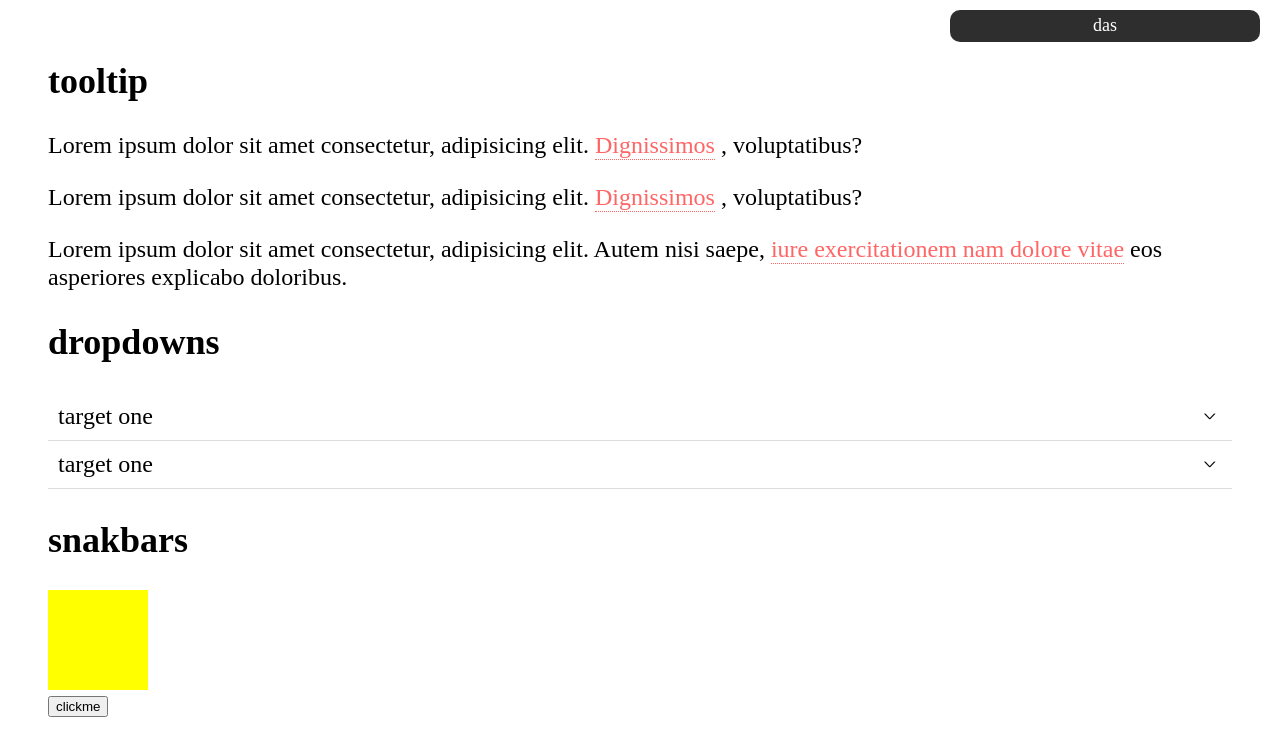
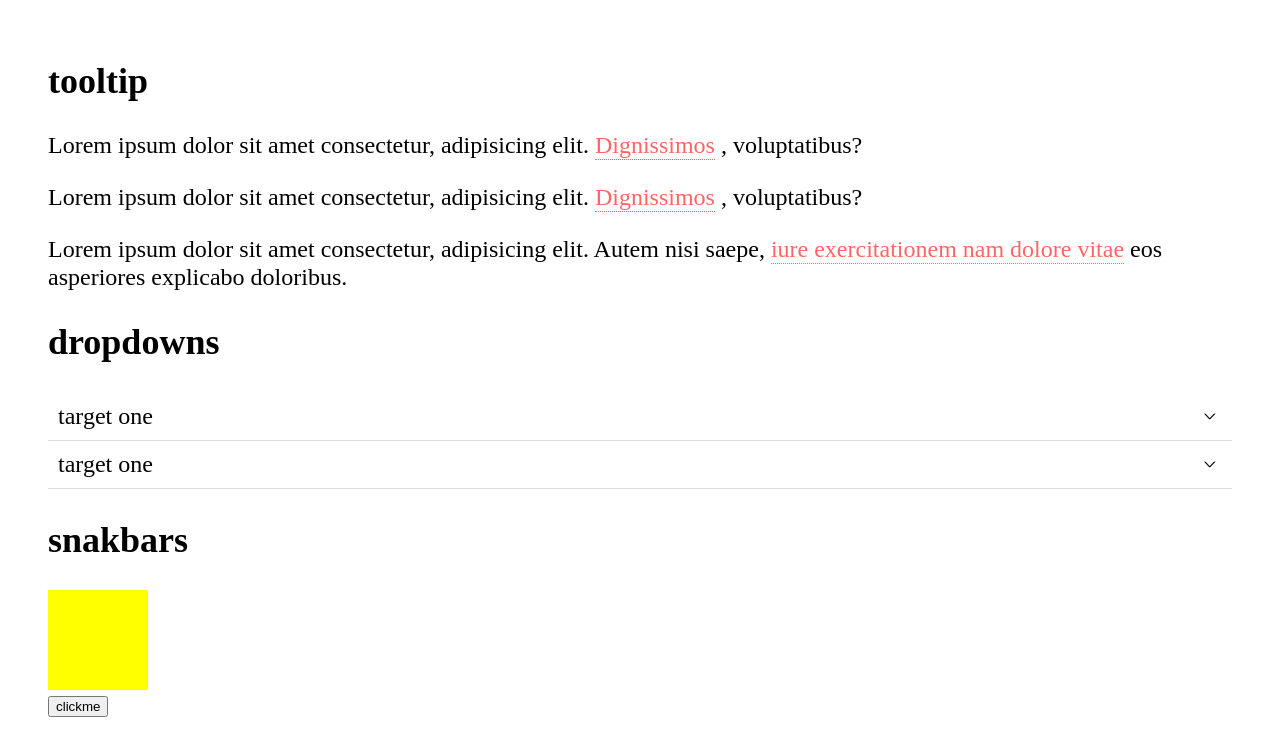
Before and after one commit to kratos619/uilib, a website built with webpack: page dist/index.html in a window 1280 px wide. Built offline with nearby package versions, Linux system fonts and the light colour scheme.

Commit message:
style fixed added

```diff
--- a/src/index.js
+++ b/src/index.js
@@ -3,18 +3,13 @@ import Dropdown from './ui-material/js/dropdown';
 import Snackbar from './ui-material/js/Snackbar';
 new Tooltip(document.querySelectorAll('.ui-tooltip'));
 new Dropdown(document.querySelectorAll('.ui-dropdown'));
-new Snackbar()
-    .show({
-        message: "das",
-        timeOut: 10000,
-    });
 
 const button = document.querySelector('.clickme');
 button.addEventListener('click', (e) => {
     e.preventDefault();
     new Snackbar()
         .show({
-            message: "das",
+            message: "this is message",
             timeOut: 10000,
         });
 
--- a/src/ui-material/css/snackbar.css
+++ b/src/ui-material/css/snackbar.css
@@ -42,7 +42,7 @@ div .squre {
     top: 0;
     visibility: hidden;
     right: -10px;
-    position: absolute;
+    position: fixed;
     transition: box-shadow 0.2s;
 }
 
```
